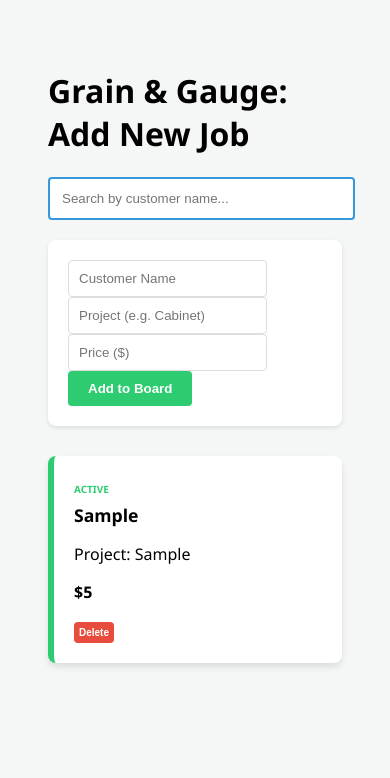
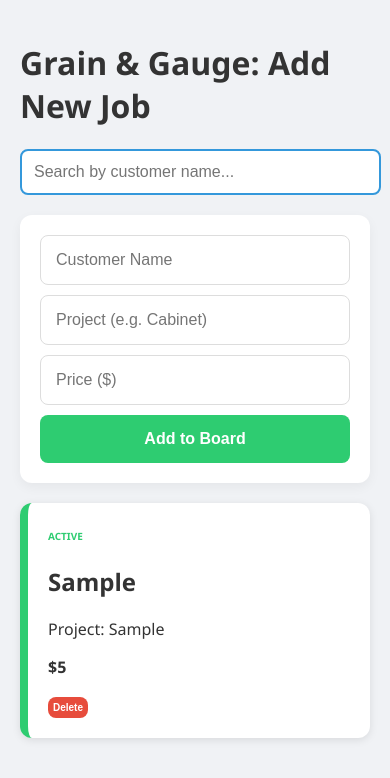
Before and after one commit to ramiresrodrigo/grain-and-gauge, a plain HTML site: page index.html in a window 390 px wide. Both pictures are taken after typing "Sample", "Sample", "5" into the empty fields and a click on the button "Add to Board". Drawn offline with Linux system fonts and the light colour scheme.

Commit message:
Refactor index.html for improved styling and layout
Updated styles and layout for better responsiveness and user experience.

```diff
--- a/index.html
+++ b/index.html
@@ -2,15 +2,61 @@
 <html>
 <head>
 <style>
-  body { font-family: 'Segoe UI', sans-serif; background-color: #f4f7f6; padding: 40px; }
-  .form-container { background: #fff; padding: 20px; border-radius: 8px; margin-bottom: 30px; box-shadow: 0 2px 4px rgba(0,0,0,0.1); max-width: 620px; }
-  input { padding: 10px; margin-right: 10px; border: 1px solid #ddd; border-radius: 4px; }
-  button { padding: 10px 20px; background: #2ecc71; color: white; border: none; border-radius: 4px; cursor: pointer; font-weight: bold; }
-  button:hover { background: #27ae60; }
+  /* 1. Base Styles (Global) */
+  body {
+    font-family: 'Segoe UI', Tahoma, Geneva, Verdana, sans-serif;
+    background-color: #f0f2f5;
+    margin: 0;
+    padding: 20px;
+    color: #333;
+  }
 
-  #project-container { display: flex; gap: 20px; flex-wrap: wrap; }
-  .customer-card { background: white; border-radius: 8px; border-left: 6px solid #2ecc71; width: 340px; padding: 20px; box-shadow: 0 4px 6px rgba(0,0,0,0.1); }
-  h2 { margin: 5px 0; font-size: 1.1em; }
+  /* 2. The Form (Now scales to full width) */
+  .form-container {
+    background: white;
+    padding: 20px;
+    border-radius: 12px;
+    margin-bottom: 20px;
+    box-shadow: 0 4px 12px rgba(0,0,0,0.05);
+    display: flex;
+    flex-direction: column; /* Stack inputs on top of each other */
+    gap: 10px;
+  }
+
+  input, button {
+    padding: 15px;
+    border-radius: 8px;
+    border: 1px solid #ddd;
+    font-size: 16px; /* Prevents iPhone from auto-zooming on click */
+  }
+
+  button { background: #2ecc71; color: white; border: none; font-weight: bold; cursor: pointer; }
+
+  /* 3. The Grid Layout (The "Magic" part) */
+  #project-container {
+    display: grid;
+    grid-template-columns: 1fr; /* Default: 1 column for mobile */
+    gap: 20px;
+  }
+
+  /* 4. MEDIA QUERY: For screens wider than 768px (Tablets/Laptops) */
+  @media (min-width: 768px) {
+    #project-container {
+      grid-template-columns: repeat(auto-fill, minmax(300px, 1fr));
+    }
+    .form-container {
+      flex-direction: row; /* Go back to a single line on desktop */
+    }
+  }
+
+  /* 5. The Cards */
+  .customer-card {
+    background: white;
+    padding: 20px;
+    border-radius: 12px;
+    border-left: 8px solid #2ecc71;
+    box-shadow: 0 2px 8px rgba(0,0,0,0.1);
+  }
 </style>
 </head>
 <body>
@@ -122,4 +168,5 @@ function searchJobs() {
   </script>
 
 </body>
+
 </html>
```
